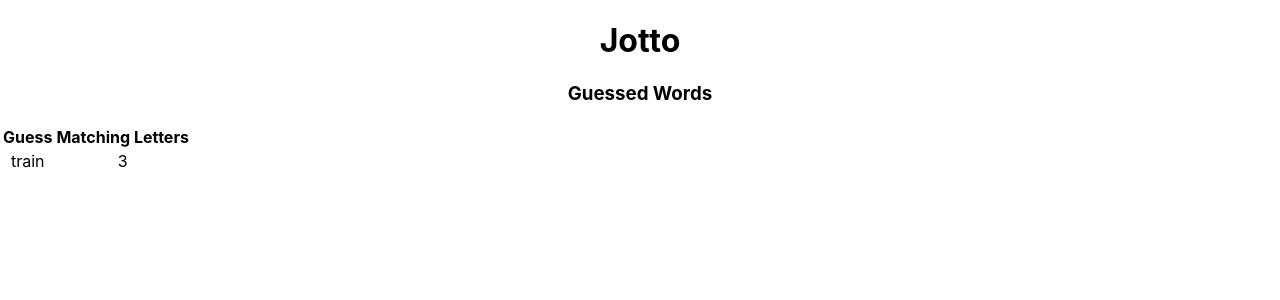
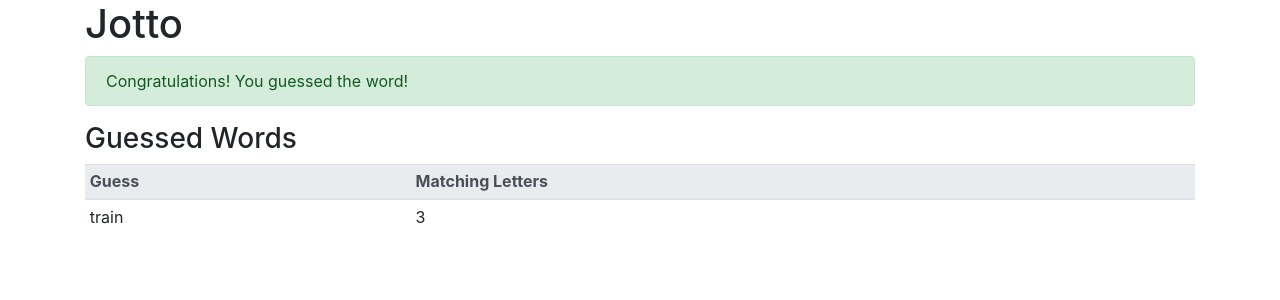
Before and after one commit to ryanZiegenfus/jest-enzyme-redux-review, a React (Create React App) app: page / in a window 1280 px wide. Shown: the top 300 px of the page. Built offline with nearby package versions, Linux system fonts and the light colour scheme.

Commit message:
added bootstrap and styled the jotto app

```diff
--- a/public/index.html
+++ b/public/index.html
@@ -15,6 +15,7 @@
       user's mobile device or desktop. See https://developers.google.com/web/fundamentals/web-app-manifest/
     -->
     <link rel="manifest" href="%PUBLIC_URL%/manifest.json" />
+    <link rel="stylesheet" href="https://stackpath.bootstrapcdn.com/bootstrap/4.3.1/css/bootstrap.min.css" integrity="sha384-ggOyR0iXCbMQv3Xipma34MD+dH/1fQ784/j6cY/iJTQUOhcWr7x9JvoRxT2MZw1T" crossorigin="anonymous" />
     <!--
       Notice the use of %PUBLIC_URL% in the tags above.
       It will be replaced with the URL of the `public` folder during the build.
--- a/src/Jotto/Jotto.js
+++ b/src/Jotto/Jotto.js
@@ -8,9 +8,9 @@
 
   render() {
     return (
-      <div data-test="component-jotto" className='App'>
+      <div data-test="component-jotto" className='container'>
         <h1>Jotto</h1>
-        <Congrats success={false}/>
+        <Congrats success={true}/>
         <GuessedWords guessedWords={[
           { guessedWord: 'train', letterMatchCount: 3 }
         ]}/>
--- a/src/Jotto/components/Congrats.js
+++ b/src/Jotto/components/Congrats.js
@@ -4,7 +4,7 @@
 const Congrats = (props) => {
     if (props.success) {
         return(
-            <div data-test="component-congrats">
+            <div data-test="component-congrats" className='alert alert-success'>
                 <span data-test="congrats-message">
                     Congratulations! You guessed the word!
                 </span>
--- a/src/Jotto/components/GuessedWords.js
+++ b/src/Jotto/components/GuessedWords.js
@@ -19,8 +19,8 @@
         contents = (
             <div data-test='guessed-words'>
                 <h3>Guessed Words</h3>
-                <table>
-                    <thead>
+                <table className='table table-sm'>
+                    <thead className='thead-light'>
                         <tr><th>Guess</th><th>Matching Letters</th></tr>
                     </thead>
                     <tbody>
```
